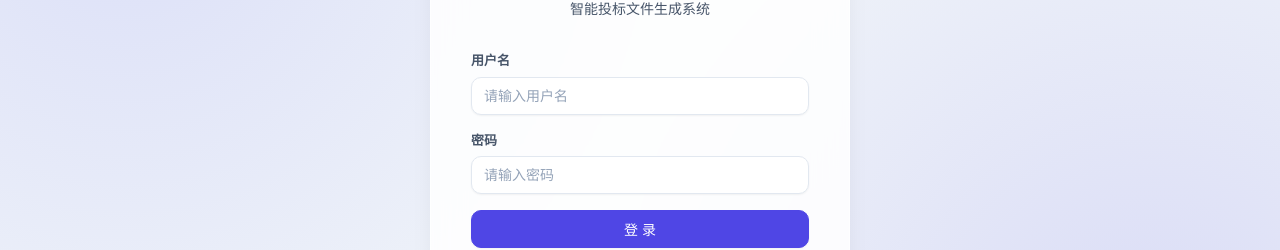
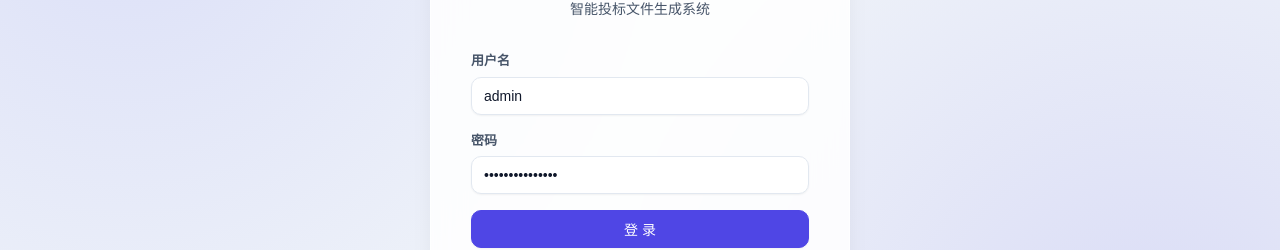
Before and after one commit to breezePeak/bid_agent, a Vue app in the folder frontend/: page /login in a window 1280 px wide. Shown: the part 267-517 px from the top of the page. Built offline with nearby package versions, Linux system fonts and the light colour scheme.

Commit message:
feat: prefill local console login

```diff
--- a/frontend/src/views/Login.vue
+++ b/frontend/src/views/Login.vue
@@ -22,7 +22,7 @@
             id="password"
             v-model="password"
             type="password"
-            placeholder="请输入密码"
+            placeholder="本机可留空后直接登录"
             autocomplete="current-password"
           />
         </div>
@@ -43,8 +43,8 @@ import { login } from '../api'
 
 const router = useRouter()
 
-const username = ref('')
-const password = ref('')
+const username = ref('admin')
+const password = ref('K7m_qP2vL9xR4dT')
 const loading = ref(false)
 const error = ref('')
 
```
Also changed, not shown: 1 other file (tests, documents, lock files or other folders).
